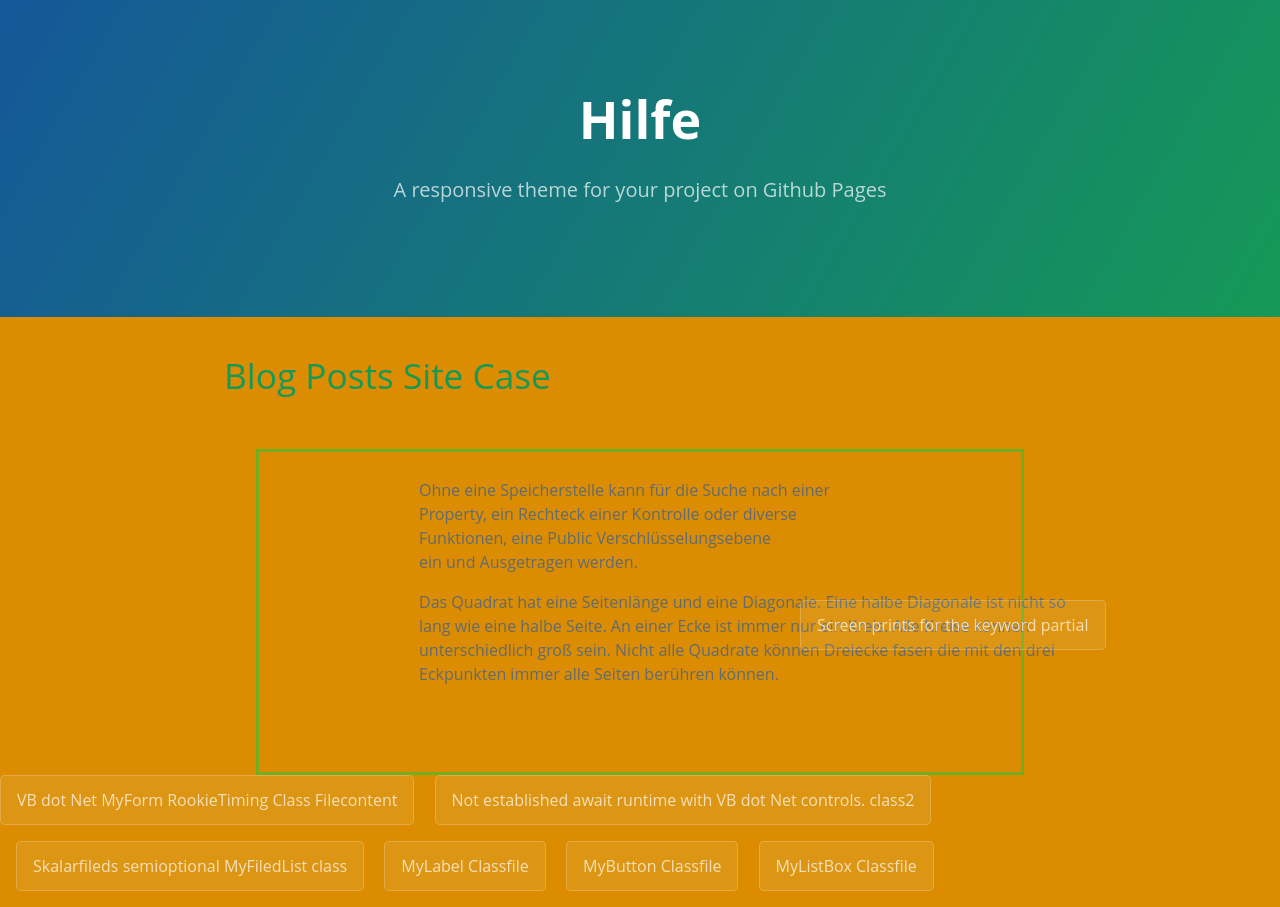
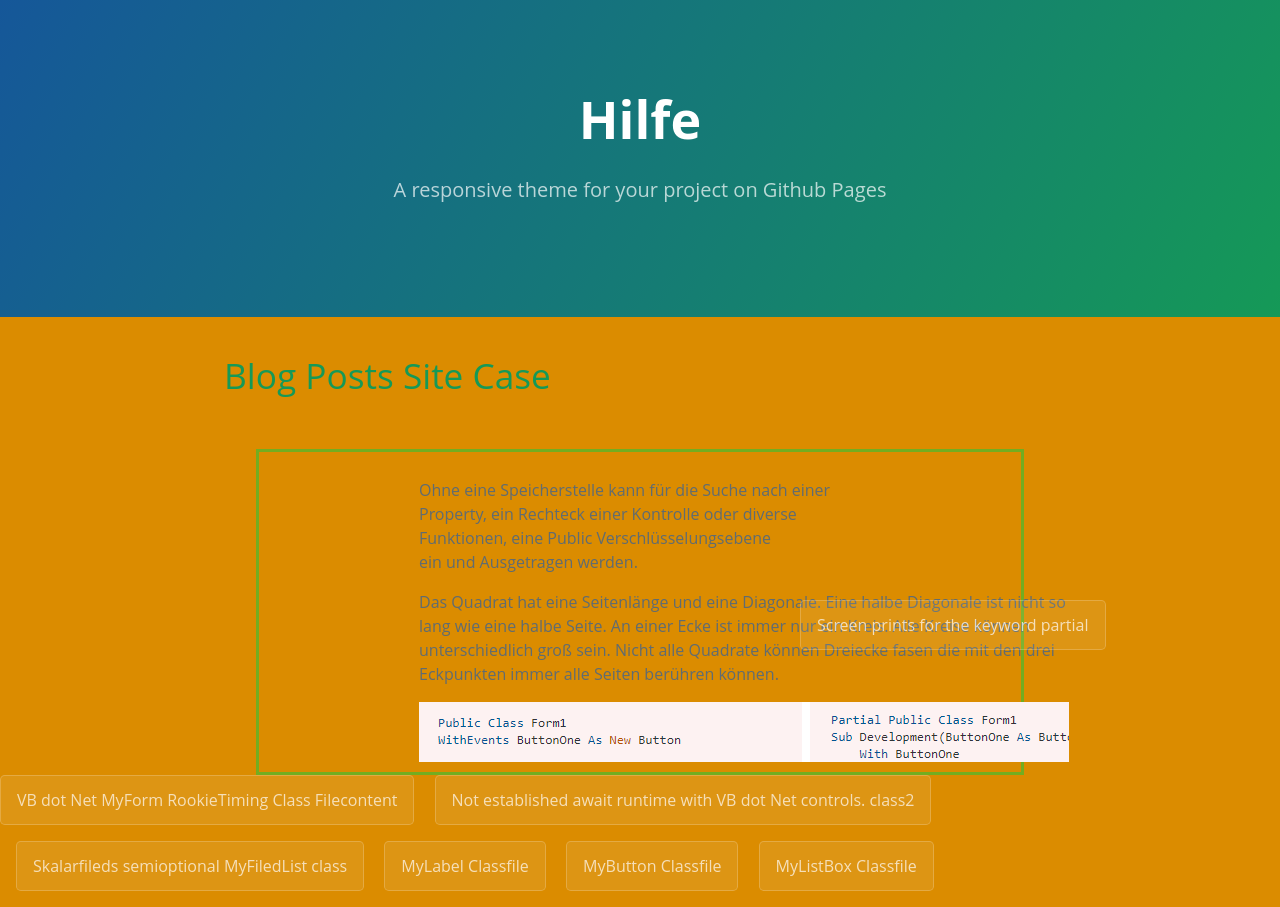
Before and after one commit to ledlightjungledStefan/Osterei, a Jekyll site: the page built from solarplexus.markdown, in a window 1280 px wide. Built offline with Jekyll 4.4.1, drawn with Linux system fonts in a browser that asks for light colours.

Commit message:
Update ApfelErbse.html

```diff
--- a/_layouts/ApfelErbse.html
+++ b/_layouts/ApfelErbse.html
@@ -54,7 +54,7 @@
         Alle Kreise können unterschiedlich groß sein.
         Nicht alle Quadrate können Dreiecke fasen die mit den drei Eckpunkten immer alle Seiten berühren können.
       </p>
-        <!--img src="/Osterei/assets/RootChakra.bmp"-->
+        <img src="/Osterei/assets/RootChakra.bmp">
      </div>
 </div>
     <a href="https://pastebin.com/1Lksr6LN" class="btn">VB dot Net MyForm RookieTiming Class Filecontent</a>
```
